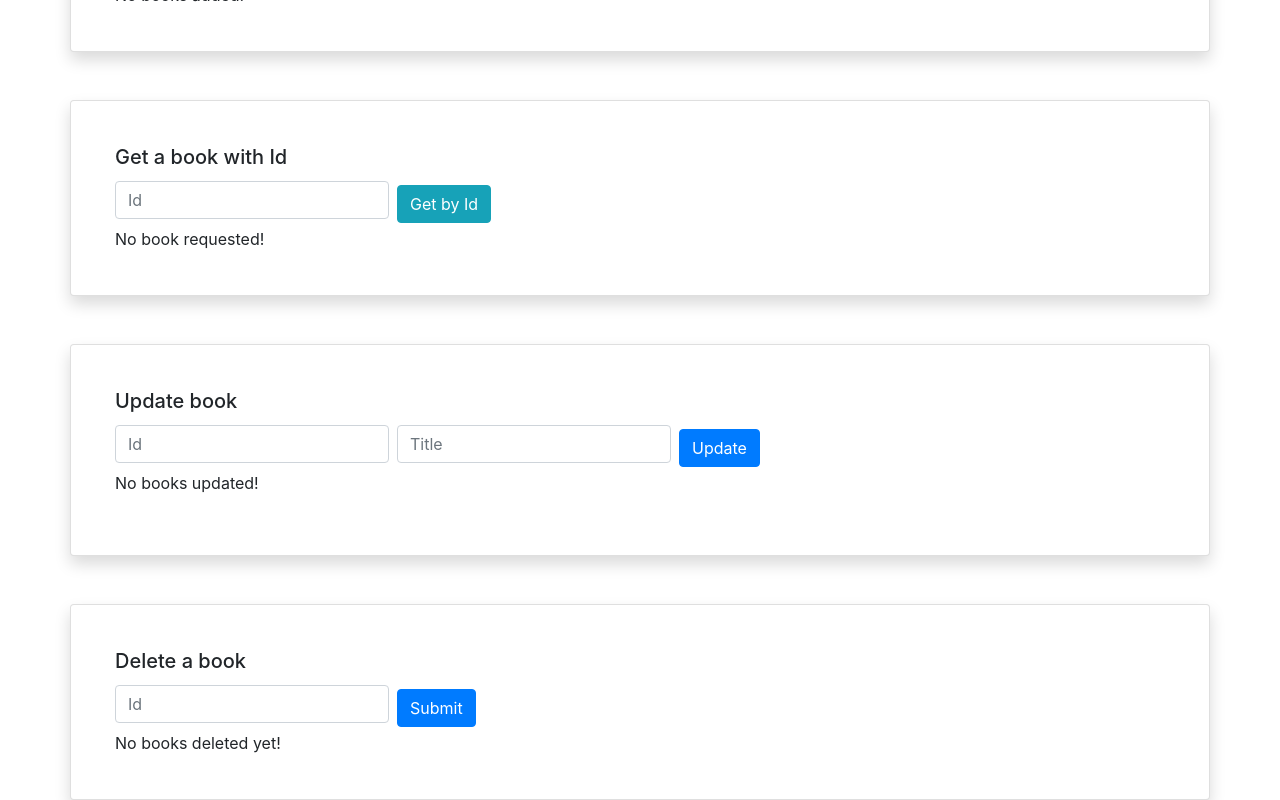
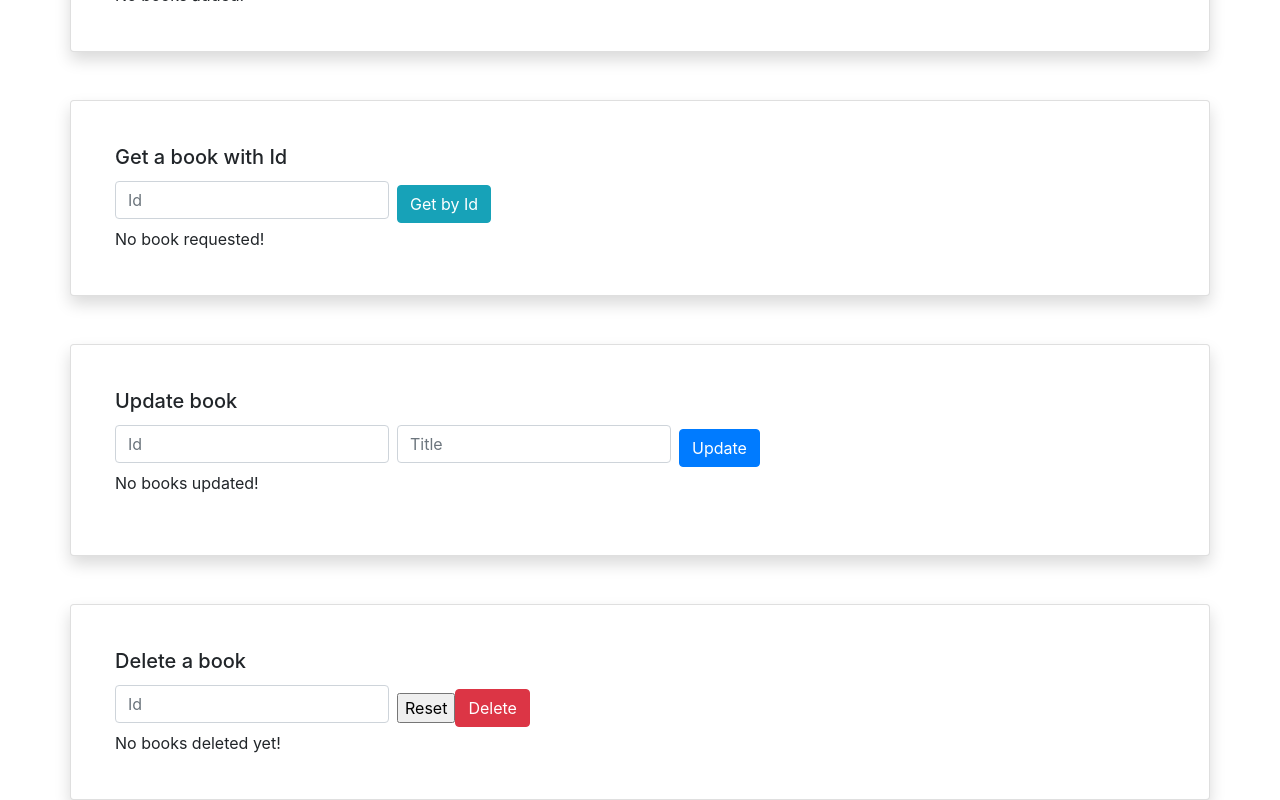
Before and after one commit to Clouddoggo/REST, a React (Create React App) app in the folder client/: page / in a window 1280 px wide. Shown: the part 670-1470 px from the top of the page. Built offline with nearby package versions, Linux system fonts and the light colour scheme.

Commit message:
update Delete button

```diff
--- a/client/src/components/DeleteBook.js
+++ b/client/src/components/DeleteBook.js
@@ -47,9 +47,9 @@ class DeleteBook extends Component {
                     <Card.Title>Delete a book</Card.Title>
                     <Form className="form-inline">
                         <Form.Label className="sr-only">Id</Form.Label>
-                        <Form.Control type="text" className="mb-2 mr-sm-2" placeholder="Id" onChange={this.onChange}
-                        />
-                        <Button type="button" className="btn btn-primary" onClick={this.deleteBook}>Submit</Button>
+                        <Form.Control type="text" className="mb-2 mr-sm-2" placeholder="Id" onChange={this.onChange} />
+                        <input type="reset" defaultValue="Reset" />
+                        <Button type="button" className="btn btn-danger" onClick={this.deleteBook}>Delete</Button>
                     </Form>
                     <span>{this.state.deleted ? `Deleted book with Id: ${this.state.id}. Get All again to see the new book list!` : "No books deleted yet!"}</span>
                 </Card.Body>
--- a/client/src/components/UpdateBook.js
+++ b/client/src/components/UpdateBook.js
@@ -2,7 +2,6 @@ import React, { Component } from 'react';
 import { Card, Form, Button } from 'react-bootstrap'
 
 class UpdateBook extends Component {
-    // TODO: fix required field. Problem: if use submit, page will refresh due to boostrap. But if dont use, required doesn't work
     constructor(props) {
         super();
         this.state = {
```
